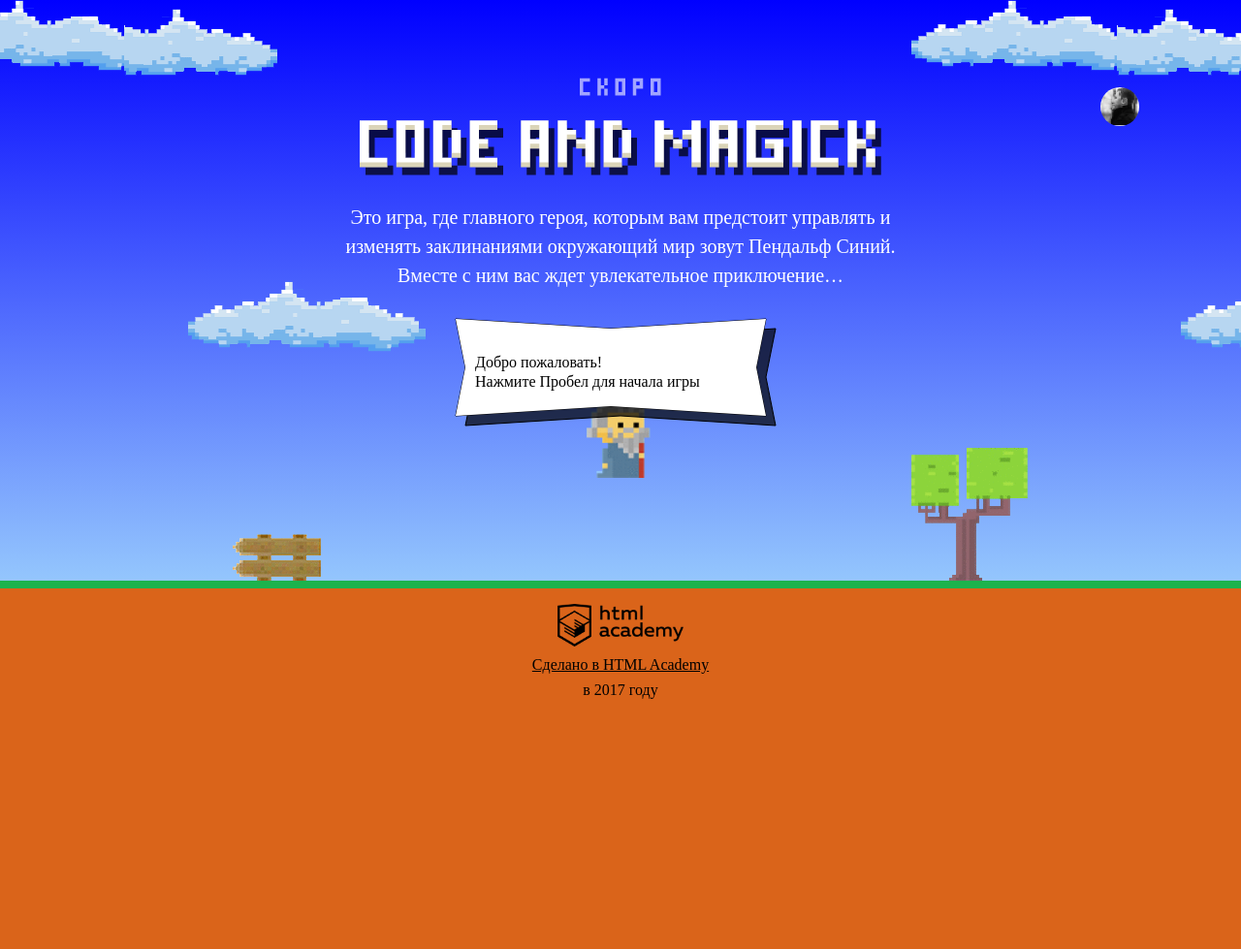
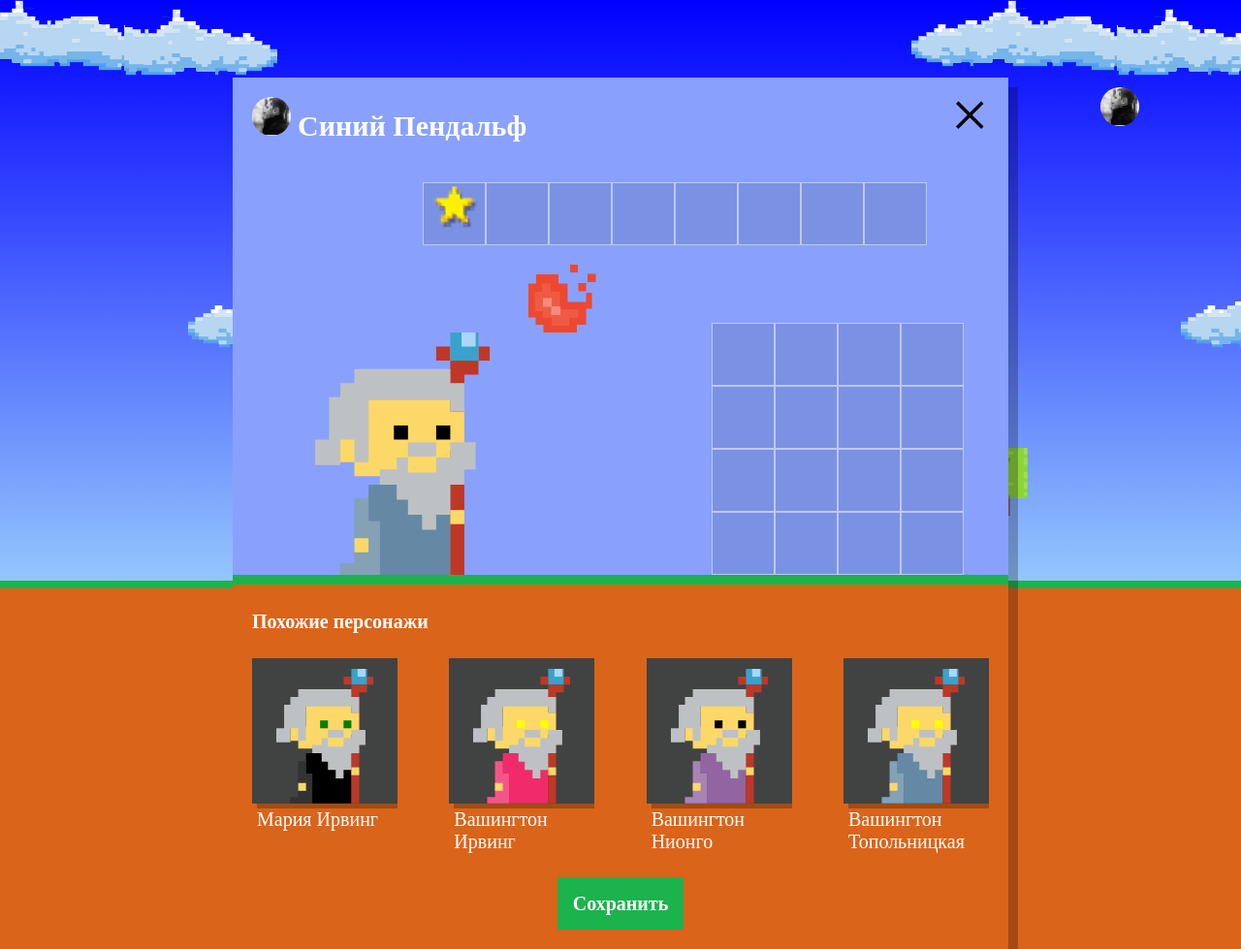
Before and after one commit to UnidentifiedRaccoon/957741-code-and-magick-18, a website: page index.html in a window 1280 px wide. Shown: the whole page at 97% size. Before the commit the page ends 800 px from the top, so only its background shows below. Drawn offline with Linux system fonts and the light colour scheme; a web font is replaced by a local one.

Commit message:
Создание DOM-элементов на основе рандомных данных из мокавых массивов

```diff
--- a/index.html
+++ b/index.html
@@ -181,6 +181,7 @@
   </div>
 </template>
 
+<script src="js/setup.js"></script>
 <script src="js/stat.js"></script>
 <script>
   //Переменные
--- /dev/null
+++ b/js/setup.js
@@ -0,0 +1,56 @@
+'use strict';
+
+//  Список констант
+var WIZARD_NAMES = ['Иван', 'Хуан Себастьян', 'Мария', 'Кристоф', 'Виктор', 'Юлия', 'Люпита', 'Вашингтон'];
+var WIZARD_SURNAMES = ['да Марья', 'Верон', 'Мирабелла', 'Вальц', 'Онопко', 'Топольницкая', 'Нионго', 'Ирвинг'];
+var WIZARD_COLORS = ['rgb(101, 137, 164)', 'rgb(241, 43, 107)', 'rgb(146, 100, 161)', 'rgb(56, 159, 117)', 'rgb(215, 210, 55)', 'rgb(0, 0, 0)'];
+var WIZARD_EYES_COLORS = ['black', 'red', 'blue', 'yellow', 'green'];
+var WIZARD_AMOUNT = 4;
+var WIZARDS = [];
+
+// Получение окна пользователя и шаблона мага (а также места для вставки шаблона мага)
+var userWindow = document.querySelector('.setup');
+userWindow.classList.remove('hidden');
+var similarListElement = userWindow.querySelector('.setup-similar-list');
+var similarWizardTemplate = document.querySelector('#similar-wizard-template').content.querySelector('.setup-similar-item');
+
+// Функция для получения рандомного числа в заданных пределах;
+var getRandomNumber = function (min, max) {
+  var randomNumber = min + Math.random() * (max + 1 - min);
+  return Math.floor(randomNumber);
+};
+
+// Функция возращаюшая обьект мага с рандомными свойствами, заданными на основании данных массивов
+var getWizardObject = function (names, surnames, colors, eyesColors) {
+  var wizard = {
+    name: names[getRandomNumber(0, names.length - 1)] + ' ' + surnames[getRandomNumber(0, surnames.length - 1)],
+    coatColor: colors[getRandomNumber(0, colors.length - 1)],
+    eyesColor: eyesColors[getRandomNumber(0, eyesColors.length - 1)],
+  };
+  return wizard;
+};
+
+// Создание DOM элемента мага на основании данных обьекта wizard
+var renderWizard = function (wizard) {
+  var wizardElement = similarWizardTemplate.cloneNode(true);
+  wizardElement.querySelector('.setup-similar-label').textContent = wizard.name;
+  wizardElement.querySelector('.wizard-coat').style.fill = wizard.coatColor;
+  wizardElement.querySelector('.wizard-eyes').style.fill = wizard.eyesColor;
+  return wizardElement;
+};
+
+// Напонение массива WIZARDS обьектами магов
+for (var i = 0; i < WIZARD_AMOUNT; i++) {
+  WIZARDS[i] = getWizardObject(WIZARD_NAMES, WIZARD_SURNAMES, WIZARD_COLORS, WIZARD_EYES_COLORS);
+}
+
+// Наполнение fragment`а DOM - элементами магов
+var fragment = document.createDocumentFragment();
+for (var j = 0; j < WIZARDS.length; j++) {
+  fragment.appendChild(renderWizard(WIZARDS[j]));
+}
+// Вставка fragment`а на страницу
+similarListElement.appendChild(fragment);
+
+// Отображение окна пользователя
+userWindow.querySelector('.setup-similar').classList.remove('hidden');
```
